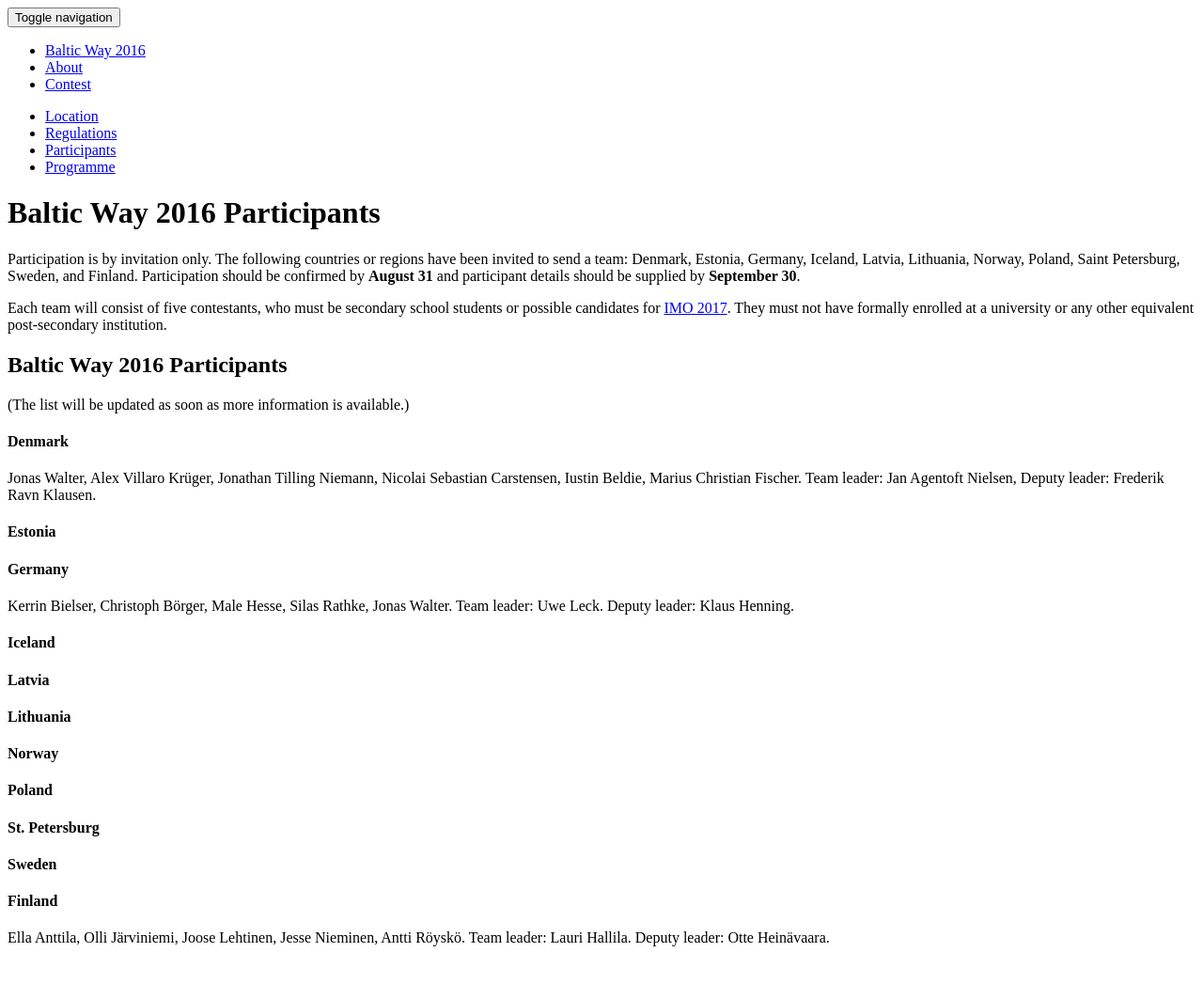
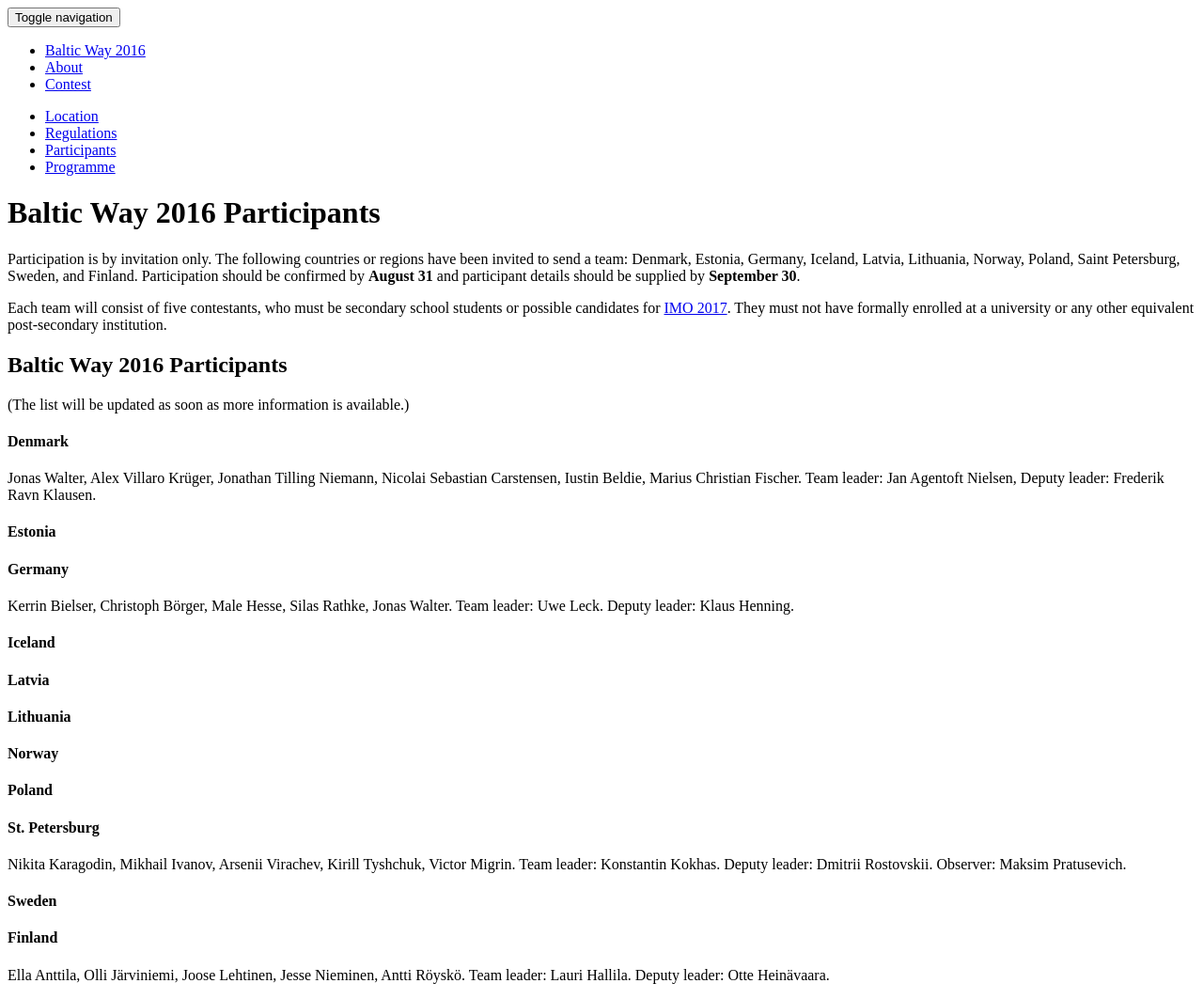
Before and after one commit to matematiikkakilpailut/matematiikkakilpailut.github.io, a Jekyll site: the page built from BW2016/participants/index.md, in a window 1280 px wide. Shown: the whole page at 94% size. Built offline with Jekyll 4.4.1, drawn with Linux system fonts in a browser that asks for light colours; nearby versions of some CDN libraries; a style sheet for code colours, icons or effects is not loaded; before the commit the page ends 1023 px from its top, so only the background shows below that.

Commit message:
Pietarin joukkue

```diff
--- a/BW2016/participants/index.md
+++ b/BW2016/participants/index.md
@@ -45,6 +45,8 @@
 
 <h4>St. Petersburg</h4>
 
+Nikita Karagodin, Mikhail Ivanov, Arsenii Virachev, Kirill Tyshchuk, Victor Migrin. Team leader: Konstantin Kokhas. Deputy leader: Dmitrii Rostovskii. Observer: Maksim Pratusevich.
+
 <h4>Sweden</h4>
 
 <h4>Finland</h4>
```
